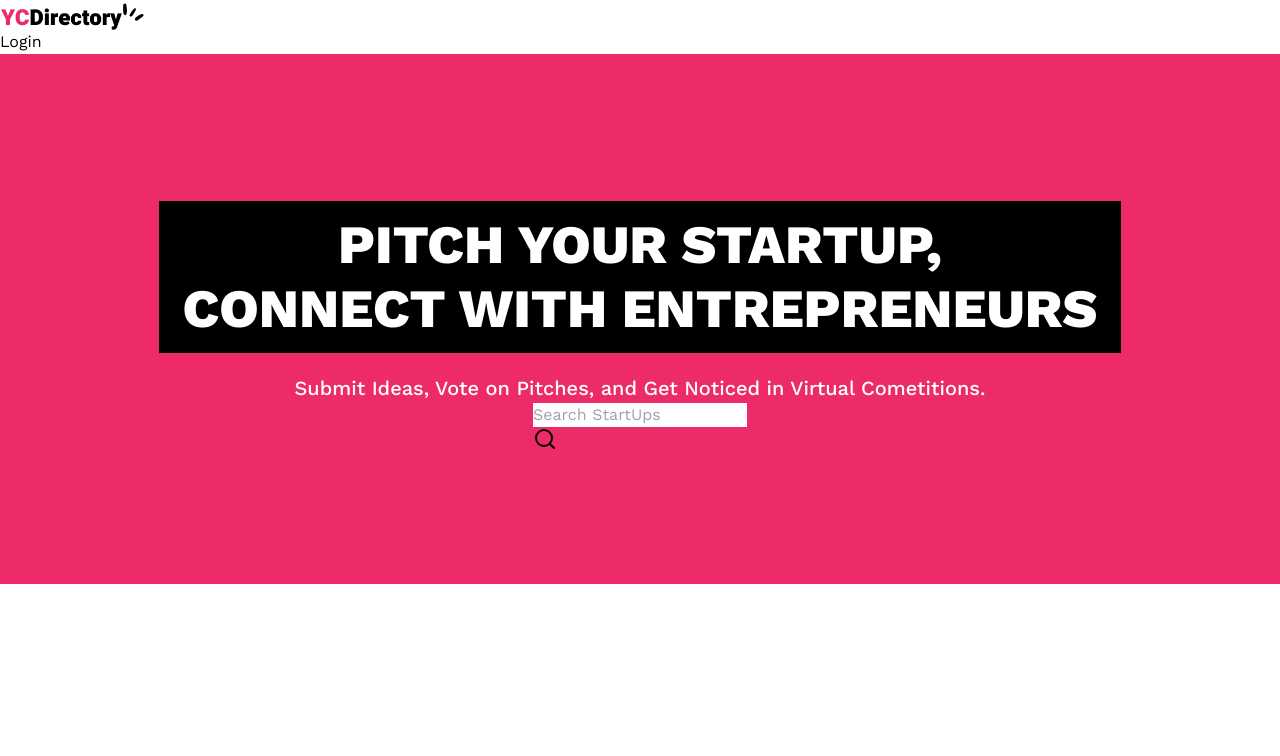
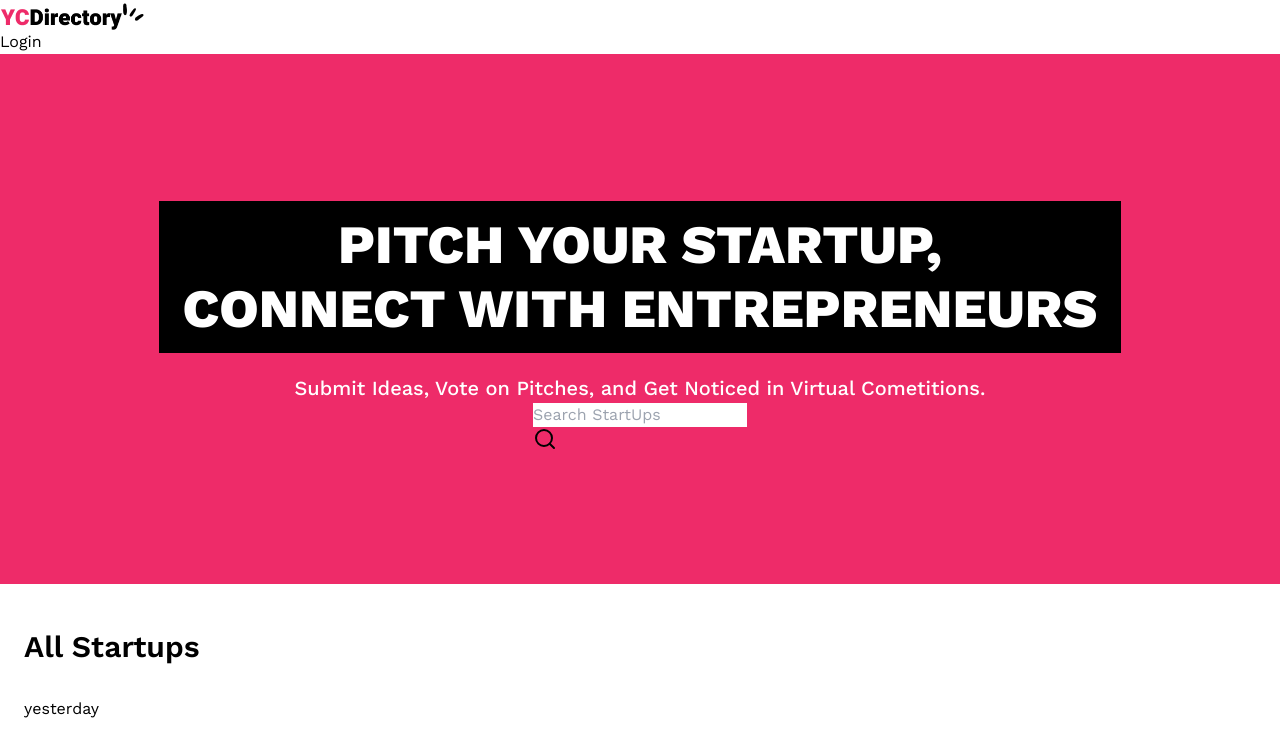
Before and after one commit to Yashraj0888/startup, a Next.js app: page / in a window 1280 px wide. Shown: the top 756 px of the page. Built offline with nearby package versions, Linux system fonts and the light colour scheme; no server answers.

Commit message:
"Added StartupCard component and section to display search results or all startups"

```diff
--- /dev/null
+++ b/Components/StartupCard.tsx
@@ -0,0 +1,16 @@
+import React from 'react'
+
+const StartupCard = ({post}:{post:StartupTypeCard}) => {
+  return (
+    <li className="startup-card group">
+        <div className="flex-between">
+            <p className="startup_card_date">
+                {post._createdAt}
+
+            </p>
+        </div>
+    </li>
+  )
+}
+
+export default StartupCard
--- a/app/(root)/page.tsx
+++ b/app/(root)/page.tsx
@@ -1,10 +1,22 @@
 import SearchForm from "@/Components/SearchForm";
+import StartupCard from "@/Components/StartupCard";
 import Image from "next/image";
 
 
 export default async function Home({searchParams}:{searchParams:Promise<{query?:string}>}) {
 
     const query=(await searchParams).query
+    const posts =[{
+      _createdAt:'yesterday',
+      views:55,
+      likes:10,
+      author:{_id:1},
+      _id:1,
+      image:'https://encrypted-tbn0.gstatic.com/images?q=tbn:ANd9GcQNCLSj8j9yPj-QYb3EmuXt9Z2XJy5enkC4Lg&s',
+      description: 'Lorem ipsum dolor sit amet, consectetur adipiscing elit. Sed euismod facilisis nulla, sed suscipit est mattis at.',
+      category:'Robots',
+      title:'We Robots'
+    }]
 
 
   return (
@@ -19,6 +31,20 @@ export default async function Home({searchParams}:{searchParams:Promise<{query?:
 
     </section>
 
+    <section className="section_container">
+      <p className="text-30-semibold">
+        {query?`Search results for ${query}`:'All Startups'}
+      </p>
+      <ul className="mt-7 card_grid">
+        {posts?.length >0?  (
+          posts.map((post, index) =>
+            <StartupCard key={post._id} post={post} />
+          )
+        ):
+        <p className="no-result">No results found with {query}.</p>}
+      </ul>
+    </section>
+
 
 
     </>
```
